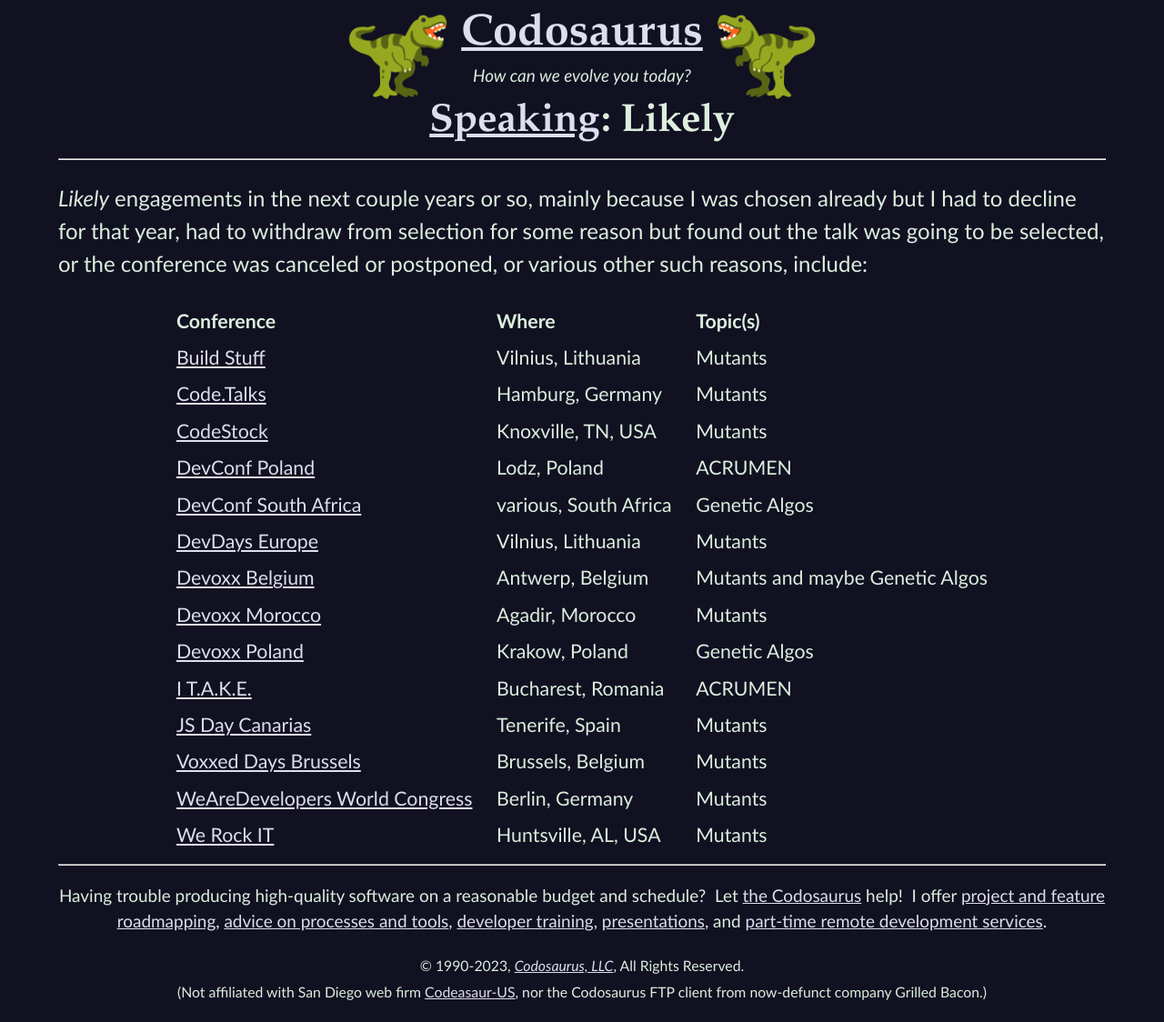
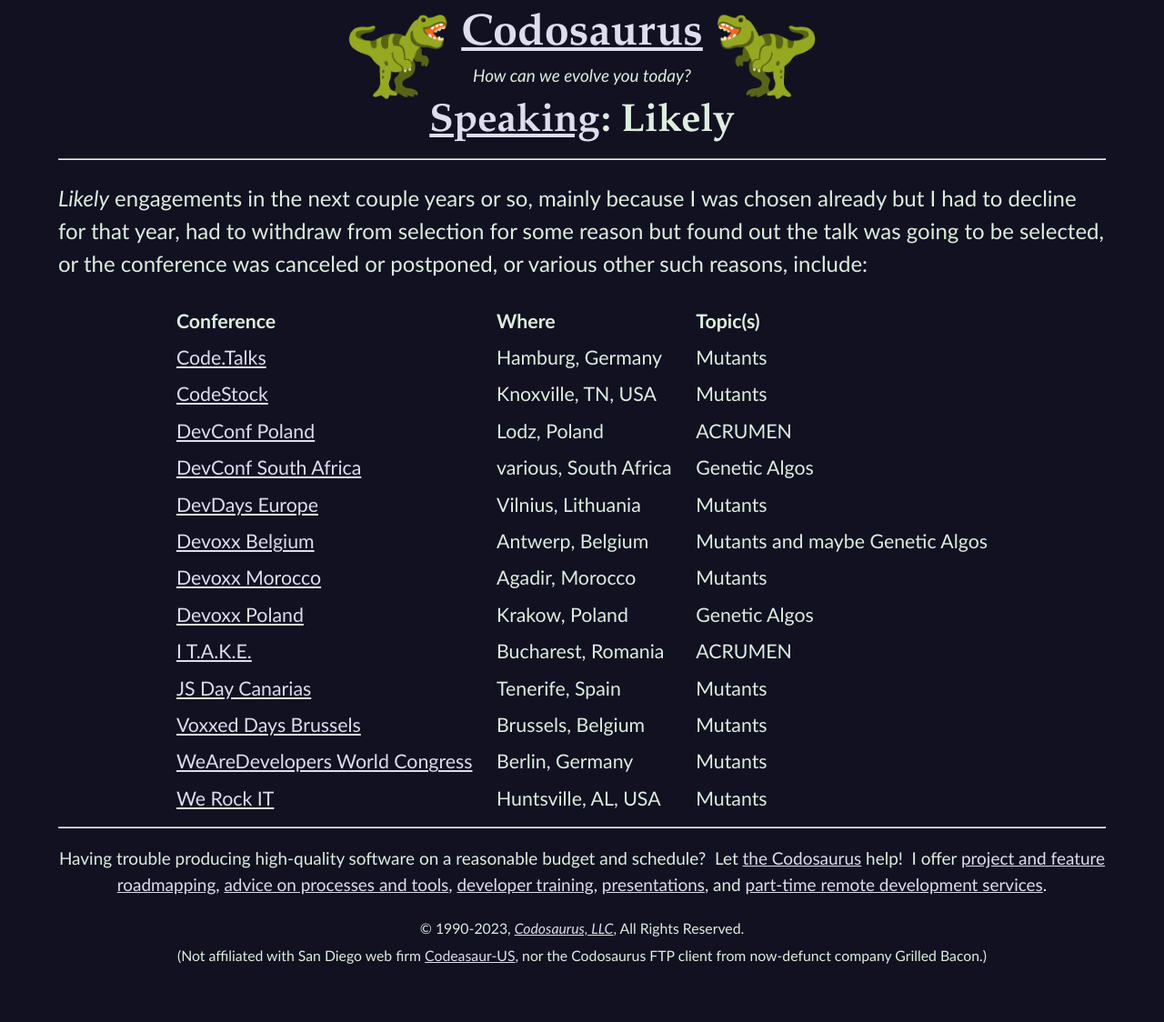
Before and after one commit to CodosaurusLLC/CodosaurusLLC.github.io, a Jekyll site: the page built from speaking/likely.md, in a window 1280 px wide. Shown: the whole page at 91% size. Built offline with Jekyll 4.4.1, drawn with Linux system fonts in a browser that asks for light colours; after the commit the page ends 1084 px from its top, so only the background shows below that.

Commit message:
remove BuildStuff as it's now reality

```diff
--- a/speaking/likely.md
+++ b/speaking/likely.md
@@ -17,7 +17,6 @@
 
 | Conference || Where || Topic(s) |
 |-|
-|[Build Stuff](https://www.buildstuff.events/){:rel="nofollow" target="_new"}||Vilnius, Lithuania||Mutants|
 |[Code.Talks](https://www.codetalks.de/){:rel="nofollow" target="_new"}||Hamburg, Germany||Mutants|
 |[CodeStock](http://codestock.org/){:rel="nofollow" target="_new"}||Knoxville, TN, USA||Mutants|
 |[DevConf Poland](https://devconf.pl/){:rel="nofollow" target="_new"}||Lodz, Poland||ACRUMEN|
```
